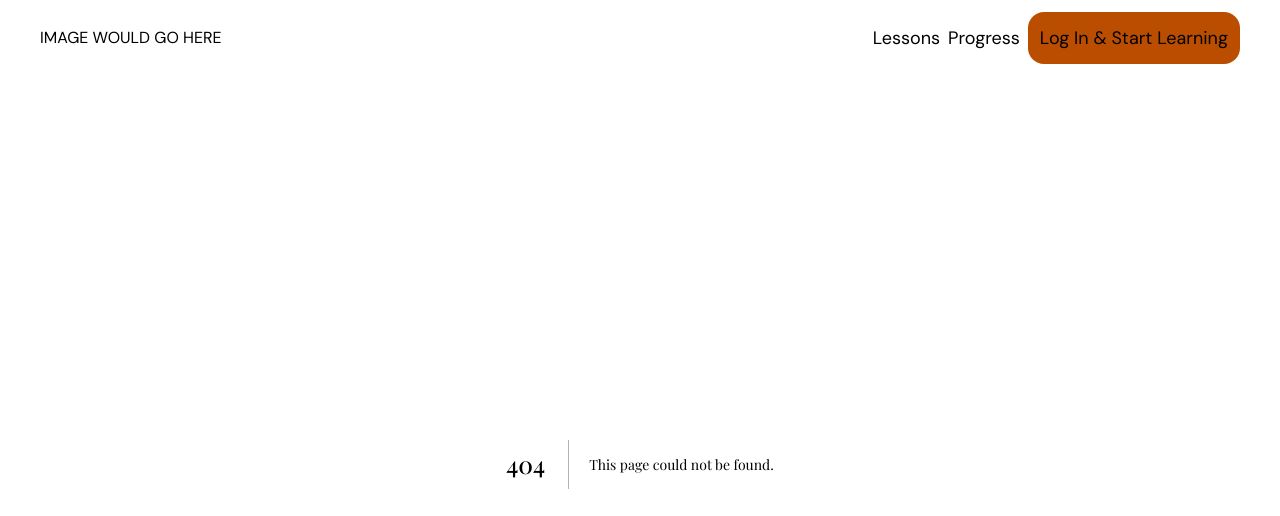
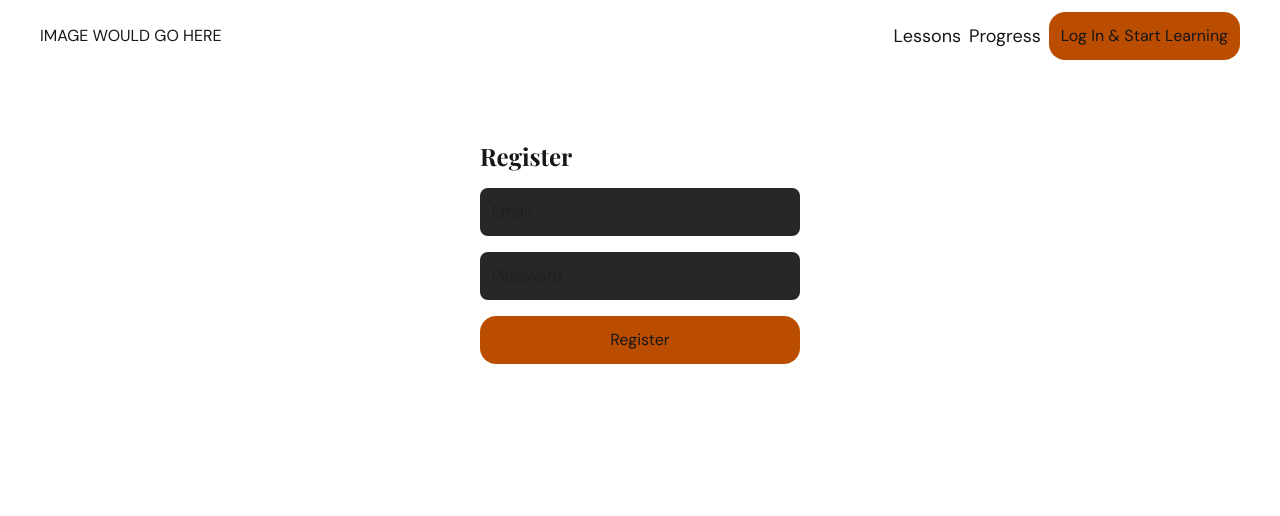
Before and after one commit to DelaO888/ingles-app, a Next.js app: page /register in a window 1280 px wide. Before the commit this address had no page. Shown: the top 516 px of the page. Built offline with nearby package versions, Linux system fonts and the light colour scheme; a web font is replaced by a local one.

Commit message:
added registry page and logic

```diff
--- a/app/components/Navbar.tsx
+++ b/app/components/Navbar.tsx
@@ -18,14 +18,14 @@ const [open, setOpen] = useState(false);
           <ul className="hidden md:flex gap-2 items-center">
             <Link className="text-sm md:text-lg" href="/lessons">Lessons</Link>
             <li className="text-sm md:text-lg">Progress</li>
-            <button className="bg-amber-700 rounded-2xl p-3 text-sm md:text-lg">Log In & Start Learning</button>
+             <Link href="/login" className="bg-amber-700 rounded-2xl p-3">Log In & Start Learning</Link>
           </ul>
 
         {open && (
             <ul className="md:hidden absolute top-12 right-0 bg-zinc-900 flex flex-col gap-4 p-6 rounded-xl z-50">
                 <Link href="/lessons" onClick={() => setOpen(false)}>Lessons</Link>
           <li>Progress</li>
-          <button className="bg-amber-700 rounded-2xl p-3">Log In & Start Learning</button>
+          <Link href="/login" className="bg-amber-700 rounded-2xl p-3">Log In & Start Learning</Link>
             </ul>
         )}
 
--- a/app/login/page.tsx
+++ b/app/login/page.tsx
@@ -1,6 +1,7 @@
 "use client"
 import { signIn } from "next-auth/react"
 import { useState } from "react"
+import Link from "next/link"
 
 export default function LoginPage(){
     const [email, setEmail] = useState("")
@@ -16,6 +17,7 @@ export default function LoginPage(){
                 <input type="email" className="bg-zinc-800 p-3 rounded-lg" placeholder="Email" onChange={e => setEmail(e.target.value)} />
                 <input type="password" className="bg-zinc-800 p-3 rounded-lg" placeholder="Password" onChange={e => setPassword(e.target.value)} />
                   <button className="bg-amber-700 p-3 rounded-2xl" onClick={handleLogin}>Login</button>
+                  <Link href="/register" className="bg-amber-700 p-3 rounded-2xl" >OR Register</Link>
         </div>
     )
 
--- /dev/null
+++ b/app/register/page.tsx
@@ -0,0 +1,33 @@
+'use client'
+
+import { useState } from "react"
+import { useRouter } from "next/navigation"
+
+export default function RegisterPage() {
+    const [email, setEmail] = useState("")
+    const [password, setPassword] = useState("")
+    const router = useRouter()
+
+const handleRegister = async () => {
+    const res = await fetch("/api/register", {
+        method: "POST",
+        headers: {"Content-Type": "application/json"},
+        body: JSON.stringify({email, password})
+    })
+
+    if (res.ok){
+        router.push("/login")
+    }
+
+}
+
+return(
+    <div className="mx-auto flex flex-col w-80 gap-4 mt-20">
+        <h1 className="text-2xl font-bold">Register</h1>
+              <input className="bg-zinc-800 p-3 rounded-lg" placeholder="Email" onChange={e => setEmail(e.target.value)} />
+      <input className="bg-zinc-800 p-3 rounded-lg" type="password" placeholder="Password" onChange={e => setPassword(e.target.value)} />
+      <button className="bg-amber-700 p-3 rounded-2xl" onClick={handleRegister}>Register</button>
+    </div>
+)
+
+}
```
